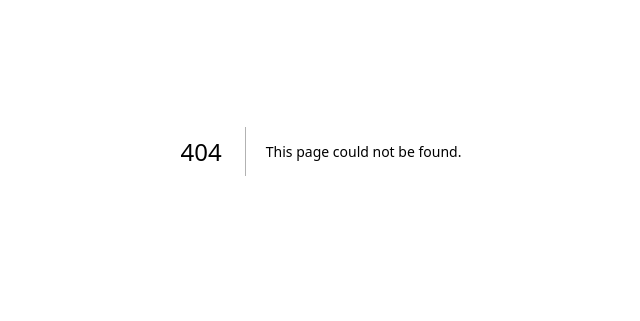
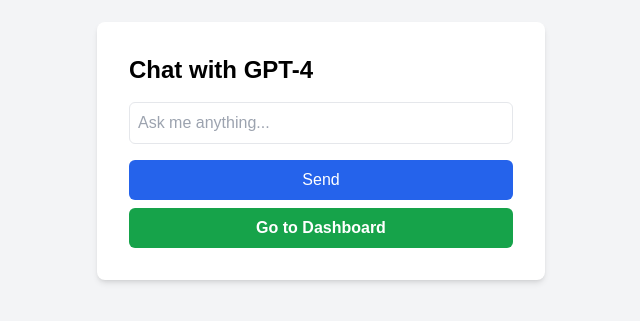
Before and after one commit to EmreDenizz/Next.js-TS-Tailwind-App, a Next.js app: page /chat in a window 1280 px wide. Before the commit this address had no page. Shown: the part 249-570 px from the top of the page, without its empty margins (319-959 px from the left). Built offline with nearby package versions, Linux system fonts and the light colour scheme.

Commit message:
feat(AI chat): Add a new page so that users can engage with ChatGPT.

```diff
--- /dev/null
+++ b/src/app/chat/page.tsx
@@ -0,0 +1,86 @@
+'use client';
+
+import { useState } from 'react';
+import { useRouter } from 'next/navigation';
+
+export default function ChatPage() {
+  const [userInput, setUserInput] = useState('');
+  const [chatResponse, setChatResponse] = useState<string | null>(null);
+  const [loading, setLoading] = useState(false);
+
+  const router = useRouter();
+
+  const goToDashboard = () => {
+    router.push('/dashboard');
+  };
+
+  const handleInputChange = (e: React.ChangeEvent<HTMLInputElement>) => {
+    setUserInput(e.target.value);
+  };
+
+  const fetchChatGPTResponse = async () => {
+    setLoading(true); // Start loading
+
+    try {
+      const response = await fetch('/api/chat', {
+        method: 'POST',
+        headers: {
+          'Content-Type': 'application/json',
+        },
+        body: JSON.stringify({ prompt: userInput }),
+      });
+
+      if (!response.ok) {
+        const { message } = await response.json();
+        throw new Error(message);
+      }
+
+      const data = await response.json();
+      setChatResponse(data.response);
+    } catch (error) {
+      console.error('Error fetching response:', error);
+      setChatResponse('Error fetching response. Please try again.');
+    } finally {
+      setLoading(false); // Stop loading
+    }
+  };
+
+  return (
+    <div className="min-h-screen flex items-center justify-center bg-gray-100 p-6 text-black">
+      <div className="bg-white p-8 rounded-lg shadow-md w-full max-w-md">
+        <h1 className="text-2xl font-bold mb-4">Chat with GPT-4</h1>
+
+        <input
+          type="text"
+          value={userInput}
+          onChange={handleInputChange}
+          placeholder="Ask me anything..."
+          className="w-full p-2 border rounded-md mb-4"
+        />
+
+        <button
+          onClick={fetchChatGPTResponse}
+          className="w-full bg-blue-600 text-white py-2 rounded-md hover:bg-blue-700"
+          disabled={loading}
+        >
+          {loading ? 'Loading...' : 'Send'}
+        </button>
+
+        {chatResponse && (
+          <div className="mt-6 bg-gray-50 p-4 rounded-md text-black">
+            <h2 className="font-bold">Response:</h2>
+            <p>{chatResponse}</p>
+          </div>
+        )}
+
+          <button
+            type="button"
+            onClick={goToDashboard}
+            className="w-full mt-2 bg-green-600 text-white py-2 rounded-md hover:bg-green-700 font-bold"
+          >
+            Go to Dashboard
+          </button>
+      </div>
+    </div>
+  );
+}
```
